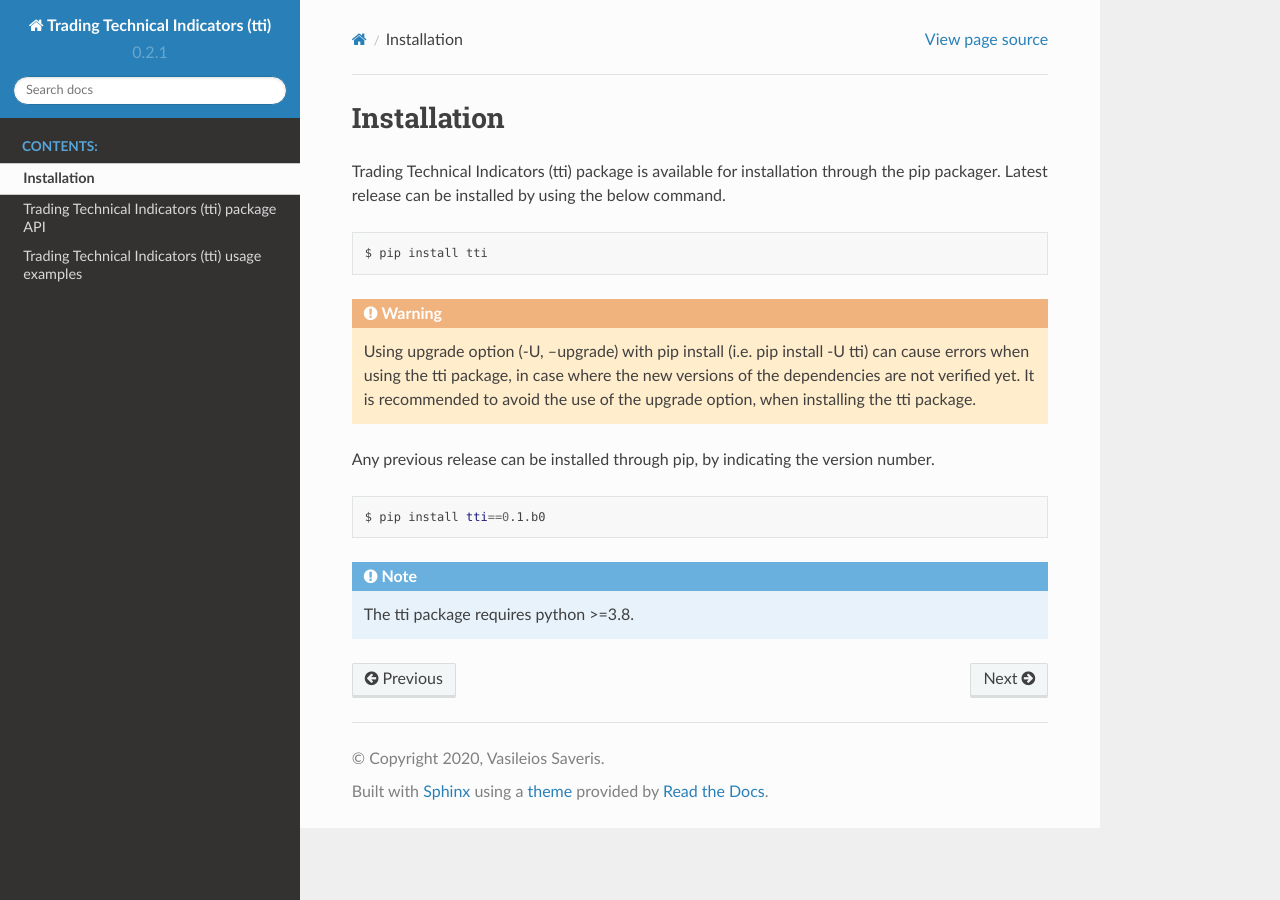
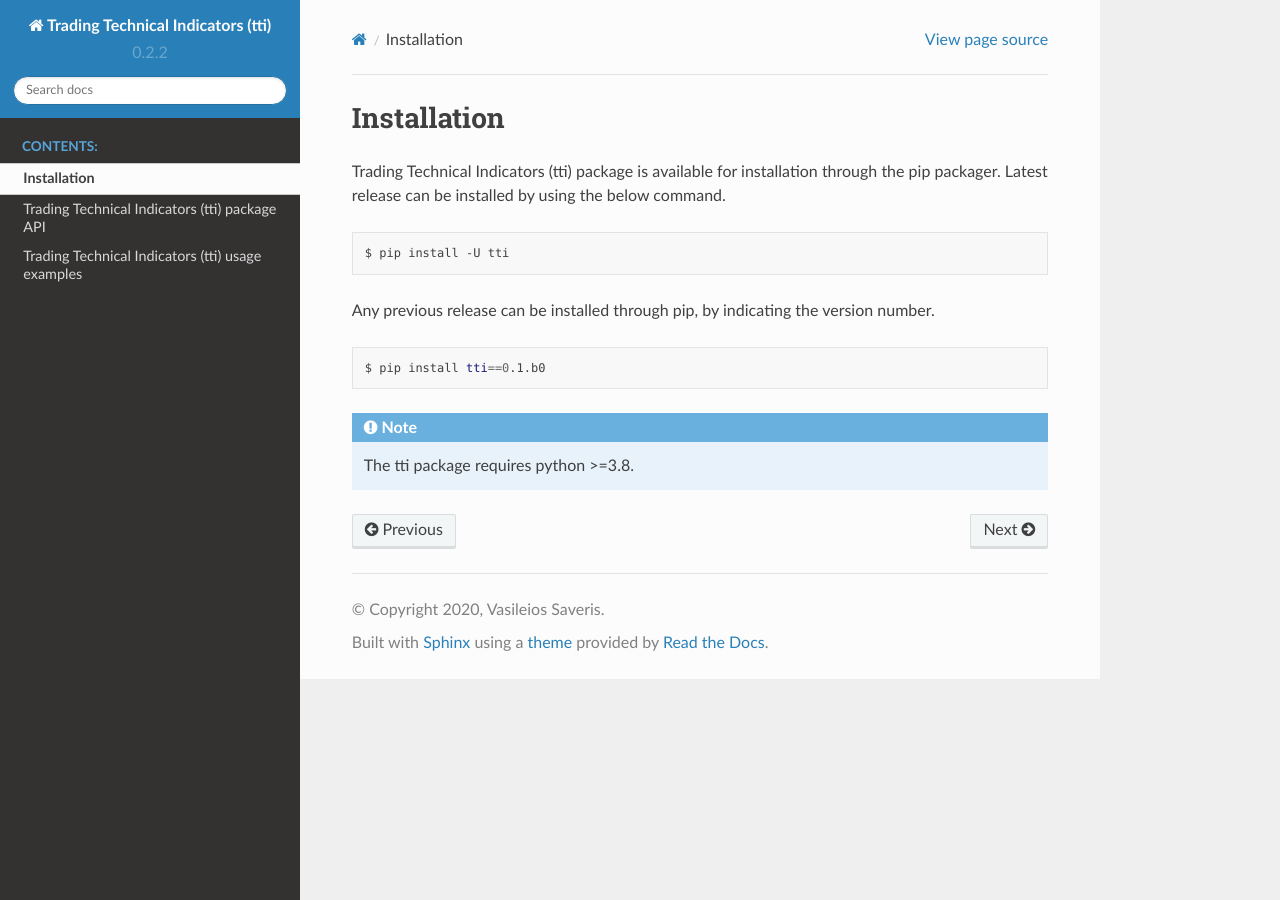
Before and after one commit to vsaveris/trading-technical-indicators, a Sphinx documentation site: the page built from docs/source/installation.rst, in a window 1280 px wide. Built offline with Sphinx 7.4.7 and the Read the Docs theme 2.0.0, drawn with Linux system fonts in a browser that asks for light colours.

Commit message:
chore: tti package files prepared for release 0.2.2
Package files prepared for forthcoming release 0.2.2. Related to the
issue #20.

```diff
--- a/docs/source/installation.rst
+++ b/docs/source/installation.rst
@@ -4,11 +4,7 @@
 
 .. code-block:: bash
 
-    $ pip install tti
-
-.. warning::
-    Using upgrade option (-U, --upgrade) with pip install (i.e. pip install -U tti) can cause errors when using the tti package, in case where the new versions of the dependencies are not verified yet. It is recommended to avoid the use of the upgrade option, when installing the tti package.
-
+    $ pip install -U tti
 
 Any previous release can be installed through pip, by indicating the version number.
 
--- a/setup.py
+++ b/setup.py
@@ -10,7 +10,7 @@
     LONG_DESCRIPTION = f.read()
 
 setuptools.setup(name='tti',
-    version='0.2.1',
+    version='0.2.2',
     description='Trading Technical Indicators, python library. Where Traditional Technical Analysis and AI are met.',
     long_description=LONG_DESCRIPTION,
     long_description_content_type="text/markdown",
@@ -43,5 +43,5 @@
     author_email='vsaveris@gmail.com',
     license='MIT',
     packages=setuptools.find_packages(),
-    install_requires=['pandas==1.1.4', 'matplotlib==3.3.3', 'numpy==1.19.4', 'statsmodels==0.12.1'],
+    install_requires=['pandas>=1.1.4', 'matplotlib>=3.3.3', 'numpy>=1.19.4', 'statsmodels>=0.12.1'],
     python_requires=">=3.8")
--- a/tti/__init__.py
+++ b/tti/__init__.py
@@ -16,6 +16,6 @@
 from tti import indicators
 from tti import utils
 
-__version__ = '0.2.1'
+__version__ = '0.2.2'
 
 __all__ = ['indicators', 'utils']
```
Also changed, not shown: README.md (+2 -1 lines), docs/source/requirements.txt (+4 -4 lines).
